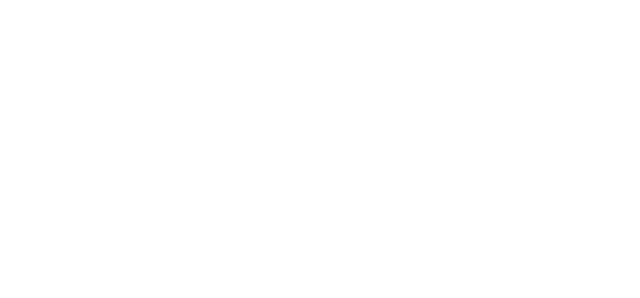
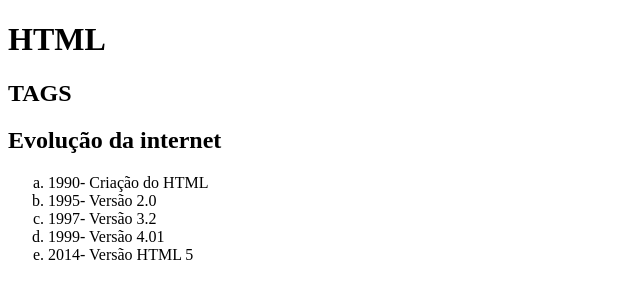
Before and after one commit to GabrieleDorgi/primeiro_site, a plain HTML site: page index.html in a window 1280 px wide. Shown: the whole page, without its empty margins (0-640 px from the left). Drawn offline with Linux system fonts and the light colour scheme.

Commit message:
atualizando a secundária 2

```diff
--- a/index.html
+++ b/index.html
@@ -1,5 +1,5 @@
 <!DOCTYPE html>
-<html lang="en">
+<html lang="pt-BR">
 <head>
     <meta charset="UTF-8">
     <meta http-equiv="X-UA-Compatible" content="IE=edge">
@@ -7,6 +7,15 @@
     <title>Document</title>
 </head>
 <body>
-
+    <h1>HTML</h1>
+    <h2>TAGS</h2>
+    <h2>Evolução da internet</h2>
+    <ol type="a">
+        <li>1990- Criação do HTML</li>
+        <li>1995- Versão 2.0</li>
+        <li>1997- Versão 3.2</li>
+        <li>1999- Versão 4.01</li>
+        <li>2014- Versão HTML 5</li>
+    </ol>
 </body>
 </html>
```
